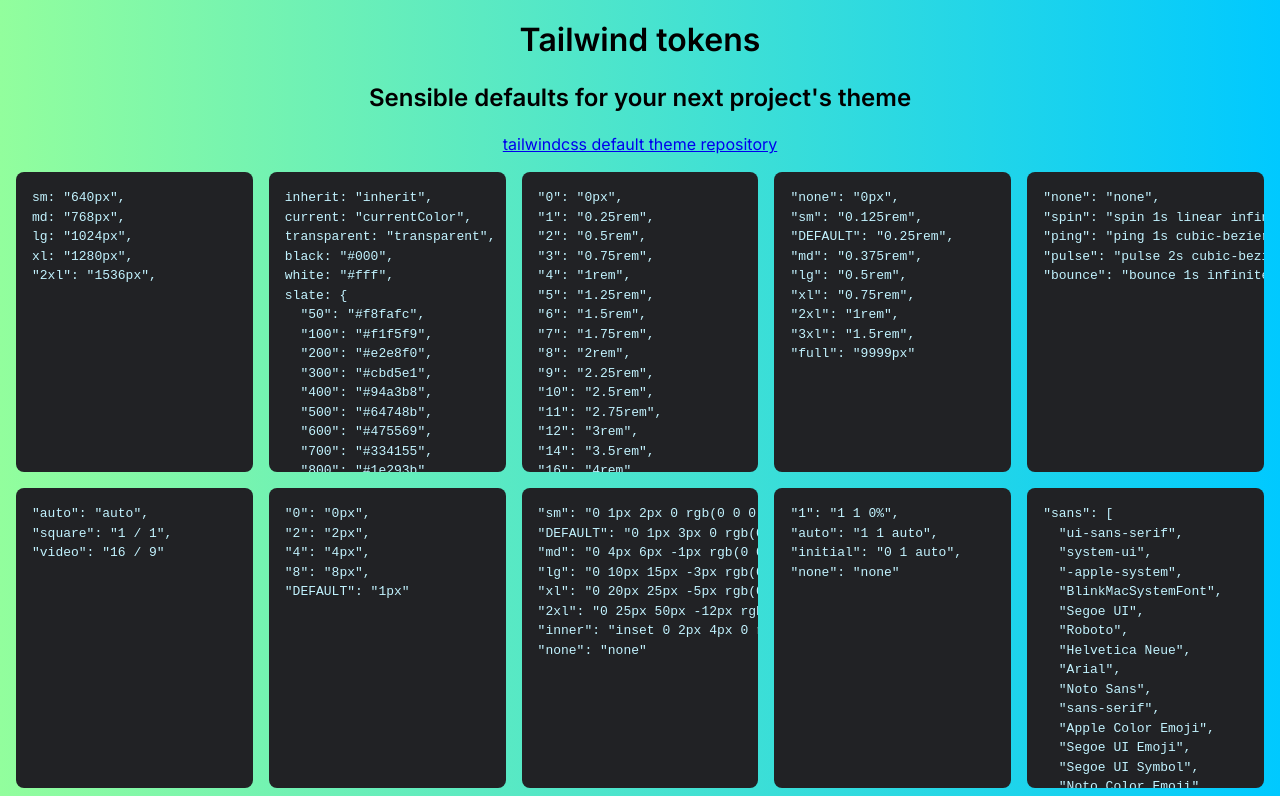
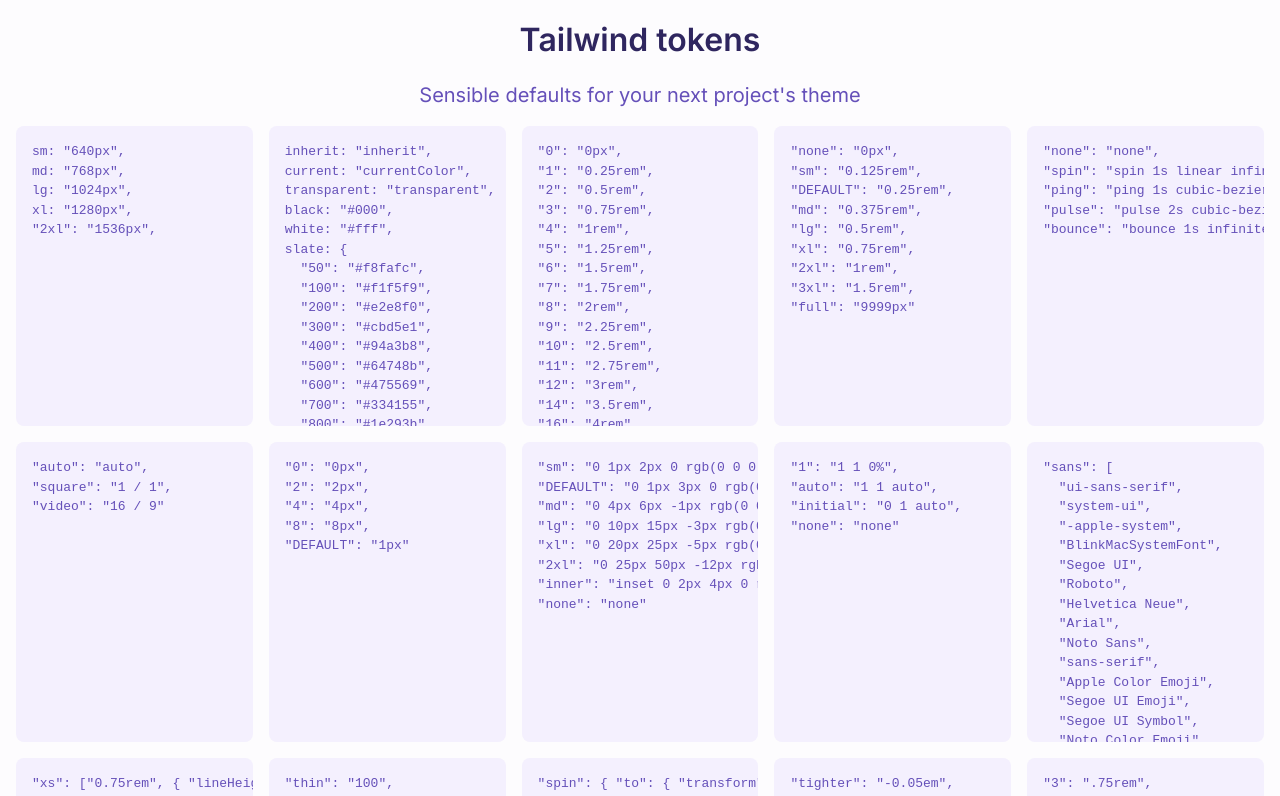
Before and after one commit to williamhzo/designtokens, a Next.js app: page / in a window 1280 px wide. Shown: the top 796 px of the page. Built offline with nearby package versions, Linux system fonts and the light colour scheme.

Commit message:
feat: add accent colors

```diff
--- a/pages/index.tsx
+++ b/pages/index.tsx
@@ -5,16 +5,11 @@
 const Home: NextPage = () => {
   return (
     <Layout>
-      <h1>Tailwind tokens</h1>
-      <h2>Sensible defaults for your next project&apos;s theme</h2>
+      <Heading>Tailwind tokens</Heading>
 
-      <a
-        href="https://github.com/tailwindlabs/tailwindcss/blob/master/stubs/defaultConfig.stub.js"
-        target="_blank"
-        rel="noreferrer"
-      >
-        tailwindcss default theme repository
-      </a>
+      <SubHeading>
+        Sensible defaults for your next project&apos;s theme
+      </SubHeading>
 
       <Snippets>
         {defaultTheme.map((tokenSet) => (
@@ -28,6 +23,16 @@
 };
 
 export default Home;
+
+const Heading = styled("h1", {
+  color: "$accentTextContrast",
+});
+
+const SubHeading = styled("h2", {
+  color: "$accentTextLowContrast",
+  fontWeight: 500,
+  fontSize: "1.25rem",
+});
 
 const Layout = styled("main", {
   display: "flex",
@@ -47,8 +52,9 @@
 });
 
 const Pre = styled("pre", {
-  backgroundColor: "$slate3",
-  color: "$sky12",
+  backgroundColor: "$accentBg",
+  color: "$accentText",
+  // color: "$accentText",
   padding: "$spacing$4",
   overflow: "auto",
   textAlign: "left",
--- a/stitches.config.ts
+++ b/stitches.config.ts
@@ -1,6 +1,6 @@
 import { createStitches } from "@stitches/react";
 
-import { slate, slateDark, sky, skyDark } from "@radix-ui/colors";
+import { sky, slate, violet, skyDark, slateDark } from "@radix-ui/colors";
 
 export const {
   styled,
@@ -16,8 +16,27 @@
     colors: {
       ...sky,
       ...slate,
+      ...violet,
       ...skyDark,
       ...slateDark,
+
+      accentBase: "$violet1",
+      accentBgSubtle: "$violet2",
+      accentBg: "$violet3",
+      accentBgHover: "$violet4",
+      accentBgActive: "$violet5",
+      accentLine: "$violet6",
+      accentBorder: "$violet7",
+      accentBorderHover: "$violet8",
+      accentFocusRing: "$violet8",
+      accentSolid: "$violet9",
+      accentSolidHover: "$violet10",
+      accentText: "$violet11",
+      accentTextContrast: "$violet12",
+
+      grayText: "$slate11",
+
+      // codeBg: "hsl(255 30.3% 12.9%)", for dark mode :)
     },
     fonts: {
       inter: "Inter, -apple-system, system-ui, sans-serif",
--- a/styles/globalStyles.ts
+++ b/styles/globalStyles.ts
@@ -18,8 +18,9 @@
     webkitFontSmoothing: "antialiased",
     "-webkit-font-smoothing": "antialiased",
     fontFamily: "$inter",
-    // gradient generated from https://cssgradient.io/gradient-backgrounds/.
-    background: "linear-gradient(to right, #92FE9D, #00C9FF)",
+    // background: "linear-gradient(270deg, #ecebff 0%, #e0fbff 100%)",
+    backgroundColor: "$accentBase",
+    color: "$accentText",
   },
 
   "img, picture, video, canvas, svg": {
```
